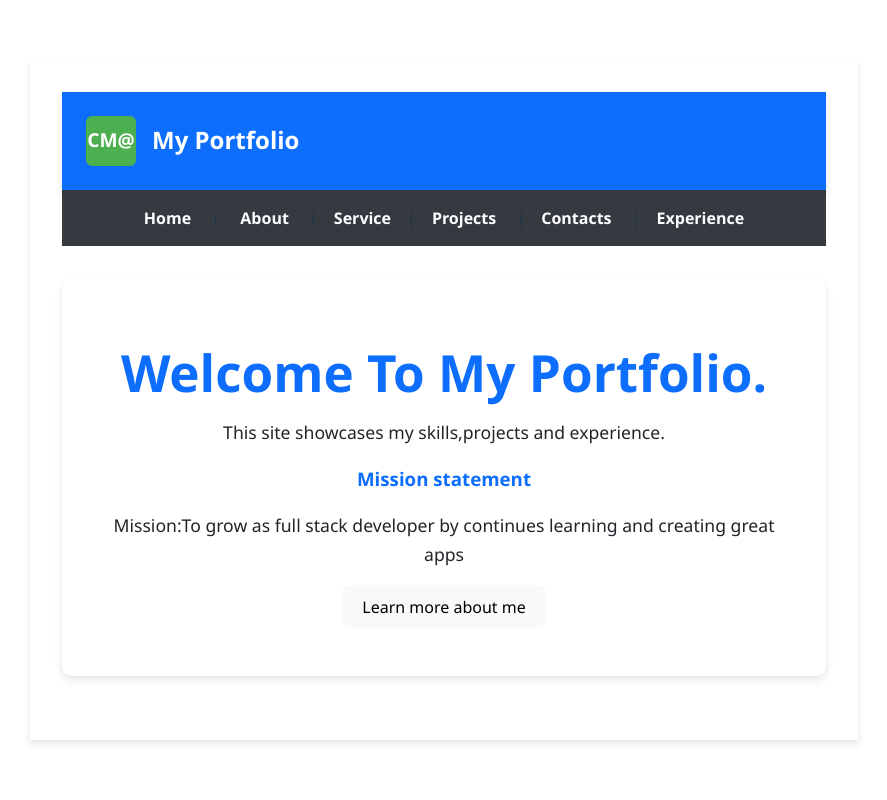
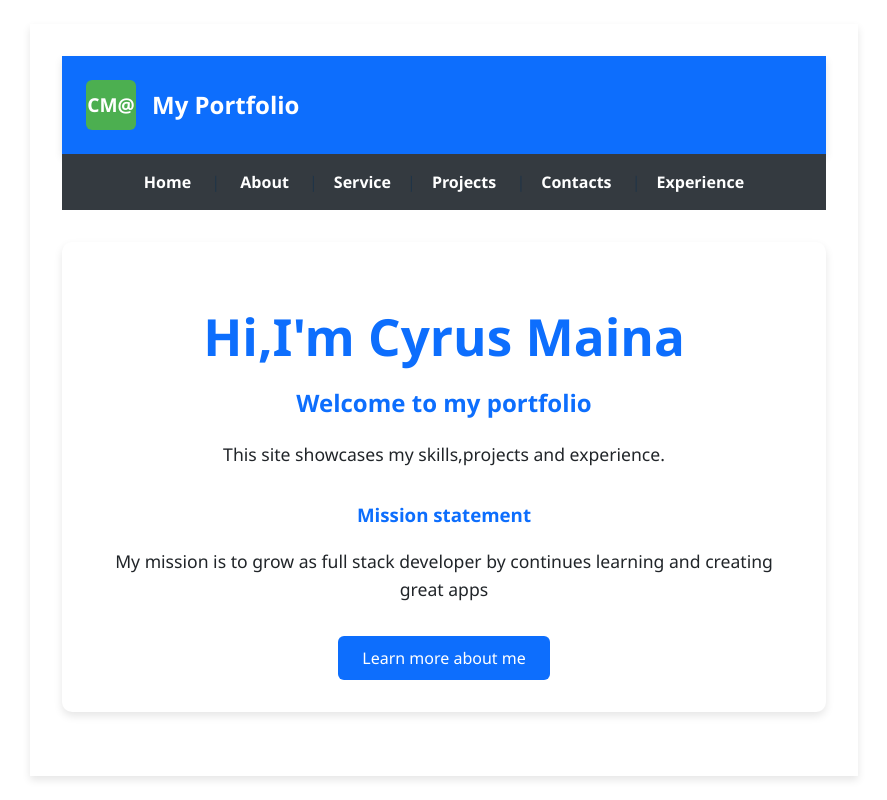
Before and after one commit to CYRUSMAINA/COMP229-Week2, a React (Vite) app: page / in a window 1280 px wide. Shown: the whole page, without its empty margins (196-1083 px from the left). Built offline with nearby package versions, Linux system fonts and the light colour scheme.

Commit message:
Add update

```diff
--- a/src/App.css
+++ b/src/App.css
@@ -355,3 +355,18 @@ h1, h2, h3 {
 .main-header .site-title {
   color: white;
 }
+.cta-button {
+  background-color: var(--primary-color);
+  color: white;
+  padding: 0.7rem 1.5rem;
+  font-size: 1rem;
+  border: none;
+  border-radius: 6px;
+  cursor: pointer;
+  transition: background-color 0.3s ease;
+}
+
+.cta-button:hover {
+  background-color: var(--accent-color);
+  color: var(--text-color);
+}
--- a/src/component/Home.jsx
+++ b/src/component/Home.jsx
@@ -11,15 +11,18 @@ export default function Home()
 {
      return(
         <div className="home-container">
-
-            <h1>Welcome To My Portfolio.</h1>
+            {/*Hero Corner*/}
+            <h1>Hi,I'm Cyrus Maina</h1>
+            <h2>Welcome to my portfolio</h2>
             <p>This site showcases my skills,projects and experience. </p>
+            <section style={{marginTop:'2rem',marginBottom:'2rem'}}>
             <h3>Mission statement</h3>
-            <p>Mission:To grow as full stack developer by continues learning and creating great apps</p>
-
-            <div  style={{margin:'1rem'}}>
+            <p>My mission is to grow as full stack developer by continues learning
+                and creating great apps</p>
+            </section>
+            <div  style={{marginTop:'2rem'}}>
                 <Link to="/about">
-                <button>Learn more about me</button>
+                <button className="cta-button">Learn more about me</button>
                  </Link>
             </div>
         </div>
```
